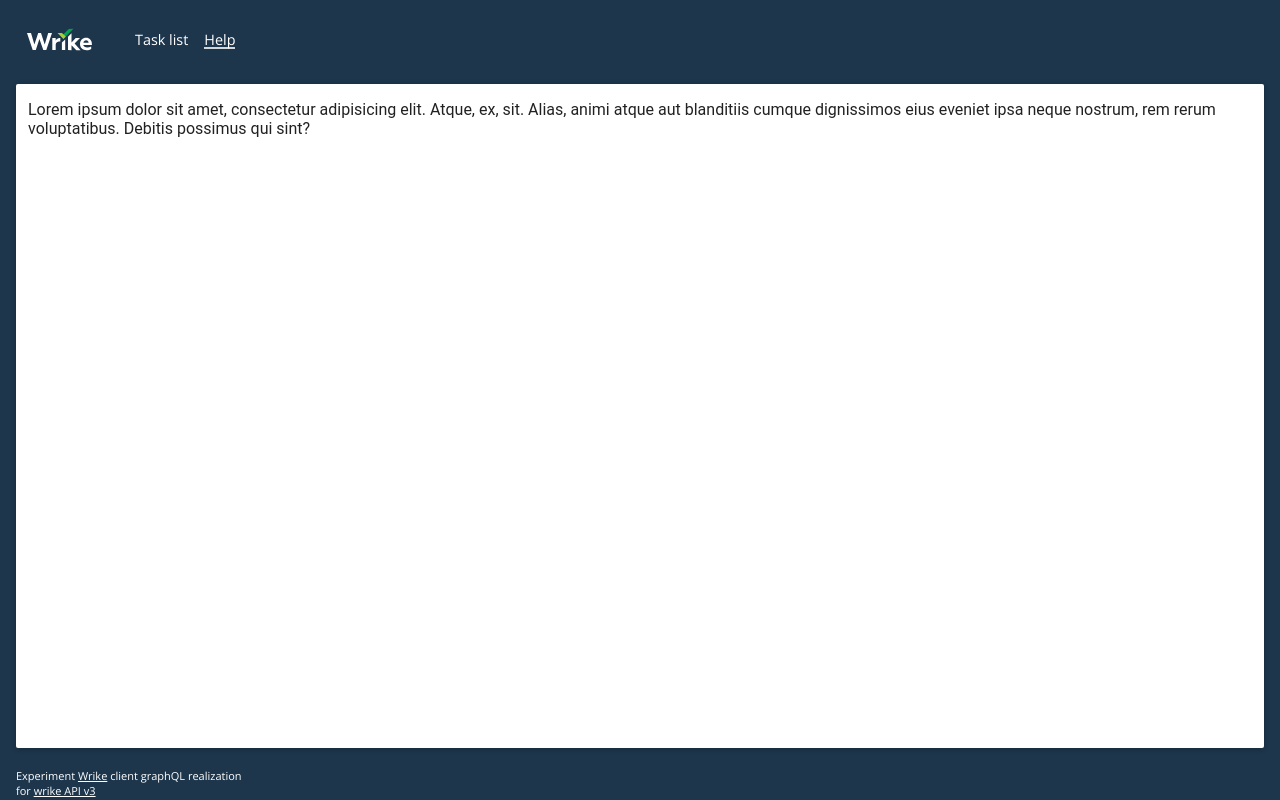
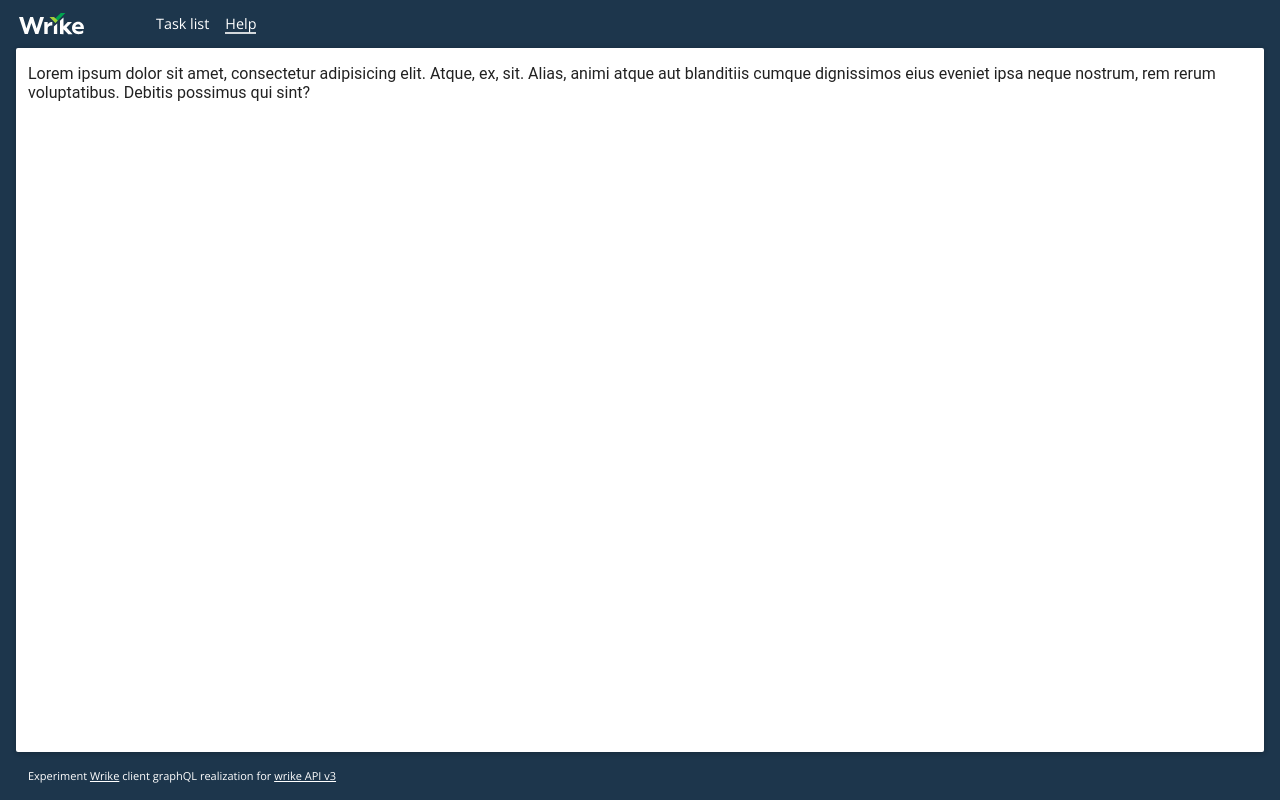
Before and after one commit to zolotyh/wrike-light, a React (Create React App) app in the folder client/: page /help in a window 1280 px wide. Built offline with nearby package versions, Linux system fonts and the light colour scheme.

Commit message:
intermid

```diff
--- a/client/src/components/Header/Header.css
+++ b/client/src/components/Header/Header.css
@@ -1,3 +1,16 @@
 .header {
   display: flex;
 }
+
+.header_logo {
+  display: inline-block;
+  position: relative;
+  width: 100px;
+  height: 3rem;
+}
+.header_logo > img{
+  position: absolute;
+  top: 50%;
+  left: 0;
+  transform: translate(0%, -50%);
+}
--- a/client/src/components/Header/Header.js
+++ b/client/src/components/Header/Header.js
@@ -4,8 +4,10 @@ import logo from './logo.svg';
 import Menu from "./Menu/Menu";
 
 export default () => (
-  <header className={"header content-wrapper"}>
-    <img src={logo} alt=""/>
+  <header className={"header"}>
+    <a href="/" className={"header_logo"}>
+      <img src={logo} alt=""/>
+    </a>
     <Menu/>
   </header>
 )
--- a/client/src/components/MainContent/MainContent.css
+++ b/client/src/components/MainContent/MainContent.css
@@ -11,10 +11,9 @@
 
 .main-content_header {
   grid-area: header;
-  /*padding: .5rem 0.75rem;*/
 }
 
-.main-content_content_footer {
+.main-content_footer {
   grid-area: footer;
   padding: 1rem 0.75rem;
 }
@@ -23,9 +22,9 @@
   height: 100vh;
   margin: 0 1rem;
   display: grid;
-  grid-gap: 20px;
+  grid-gap: 0px;
   grid-template-columns: repeat(5, 1fr);
-  grid-auto-rows: 4rem auto 2rem;
+  grid-auto-rows: 3rem auto 3rem;
   grid-template-areas:
     "header  header  header header header"
     "content content content content content"
--- a/client/src/components/MainContent/MainContent.js
+++ b/client/src/components/MainContent/MainContent.js
@@ -9,9 +9,6 @@ export default (props) => (
     <div className="main-content_header">
       <Header />
     </div>
-    {/*<Paper className={"main-content_sidebar"}>*/}
-      {/*sidebar*/}
-    {/*</Paper>*/}
     <Paper className={"content-wrapper main-content_content"}>
       {props.children}
     </Paper>
--- a/client/src/components/Task/Task.js
+++ b/client/src/components/Task/Task.js
@@ -1,4 +1,71 @@
-import React from 'react';
+import React, {Component} from 'react';
+import gql from "graphql-tag";
+import StupidTaskList from "../TaskList/StupidTaskList";
+import {graphql} from "react-apollo";
+import {Checkbox} from "material-ui";
 
 
-export default ({task}) => (<div>{task.title}</div>);
+const taskQuery = gql`
+  query ChannelsListQuery($taskId: String!) {
+    getSubTaskList(taskId: $taskId){
+      id
+      title
+      subTaskList {
+        id
+        title
+      }
+    }
+  }
+`;
+
+
+const TaskList = (data) => {
+
+  const {data: {loading, error, getSubTaskList}} = data;
+
+  if (loading) {
+    return <div>loading</div>;
+  } else if (error) {
+    return <div>error</div>;
+  }
+
+  return <span>-- <StupidTaskList taskList={getSubTaskList}/></span>;
+};
+
+
+const SubTaskList = graphql(taskQuery)(TaskList);
+
+export default class Task extends Component {
+
+  constructor(props){
+    super(props);
+    this.task = props.task;
+  }
+
+  state = {
+    checked: false,
+  };
+
+  updateCheck = () => {
+    this.setState((oldState) => {
+      return {
+        checked: !oldState.checked,
+      };
+    });
+  };
+
+  render = () => {
+    return <span>
+
+      {this.task.title}
+
+      <Checkbox
+        style={{display: 'inline-block', width: 'auto'}}
+        checked={this.state.checked}
+        onCheck={this.updateCheck}
+      />
+
+      {this.task.subTaskList.length && this.state.checked ? <SubTaskList taskId={this.task.id}/> : ''}
+    </span>
+  };
+}
--- /dev/null
+++ b/client/src/components/TaskList/SmartTaskList.js
@@ -0,0 +1,15 @@
+import React from "react";
+import StupidTaskList from "./StupidTaskList";
+
+export default (data) => {
+
+  const {data: {loading, error, getSubTaskListFromFolder}} = data;
+
+  if (loading) {
+    return <div>loading</div>;
+  } else if (error) {
+    return <div>error</div>;
+  }
+
+  return <StupidTaskList taskList={getSubTaskListFromFolder}/>;
+};
--- /dev/null
+++ b/client/src/components/TaskList/StupidTaskList.js
@@ -0,0 +1,8 @@
+import React from "react";
+import Task from "../Task/Task";
+
+export default ({taskList}) => {
+  return taskList.map(task => {
+    return <Task key={task.id} task={task}/>
+  });
+};
--- a/client/src/components/TaskList/TaskList.js
+++ b/client/src/components/TaskList/TaskList.js
@@ -1,35 +1,20 @@
 import React from "react";
-import Task from "../Task/Task";
 import gql from "graphql-tag";
 import {graphql} from 'react-apollo';
-
-const StupidTaskList = ({taskList}) => {
-  return taskList.map(task => (<Task task={task}/>));
-};
-
-const SmartTaskList = (data) => {
-
-  const {loading, error, taskList} = data;
-  console.log(data);
-
-  if (loading) {
-    return <div>loading</div>;
-  } else if (error) {
-    return <div>error</div>;
-  }
-
-  return <div>tetek</div>;
-
-  return <StupidTaskList taskList={taskList}/>;
-};
+import SmartTaskList from "./SmartTaskList";
 
 
 export const taskQuery = gql`
   query ChannelsListQuery($folderId: String!) {
-    getSubTaskListFromFolder(folderId: $folderId)
+    getSubTaskListFromFolder(folderId: $folderId){
+      id
+      title
+      subTaskList {
+        id
+        title
+      }
+    }
   }
 `;
 
-export default graphql(taskQuery, {
-  options: {pollInterval: 5000},
-})(SmartTaskList);
+export default graphql(taskQuery)(SmartTaskList);
```
Also changed, not shown: 1 other file (tests, documents, lock files or other folders).
